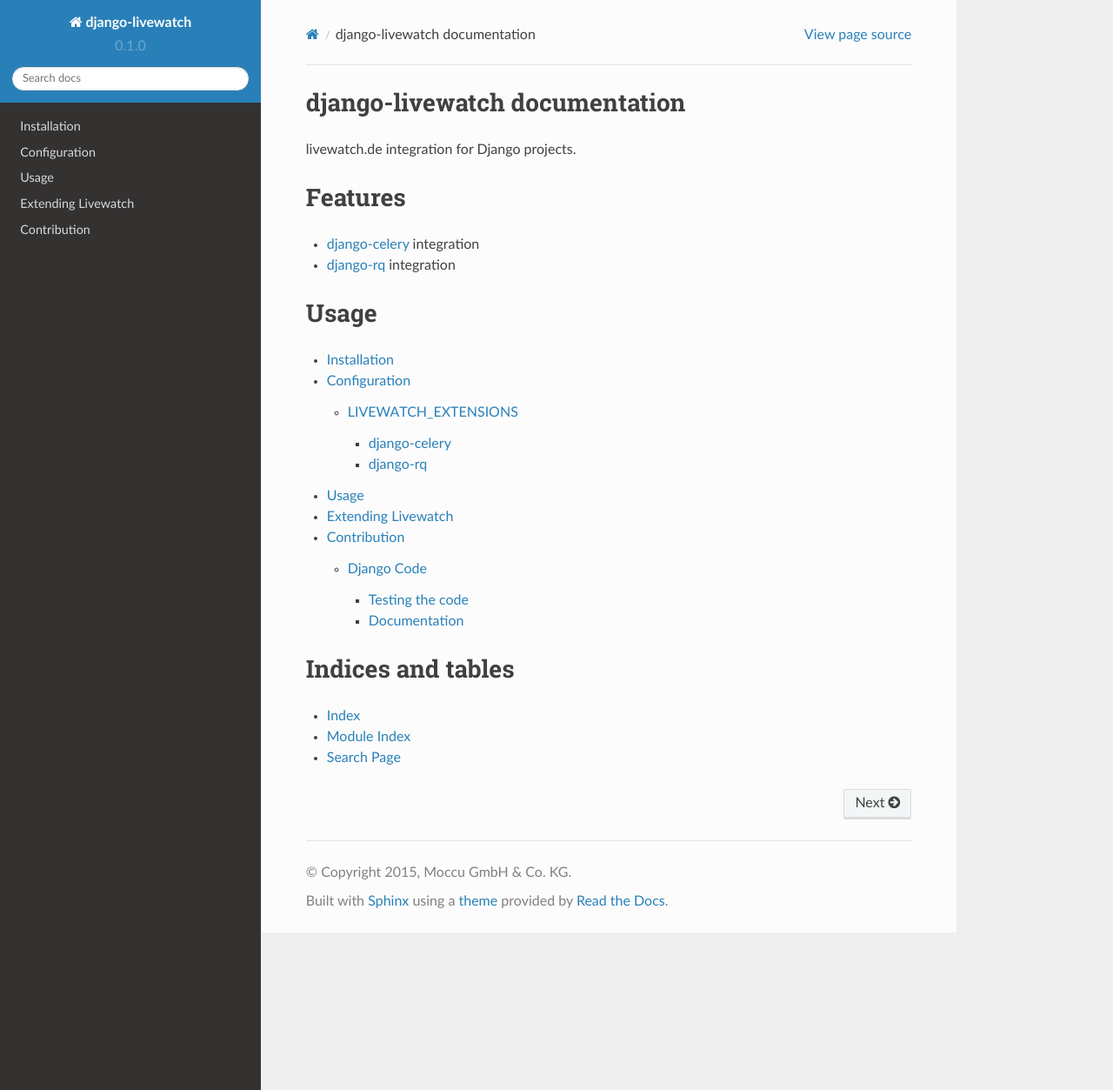
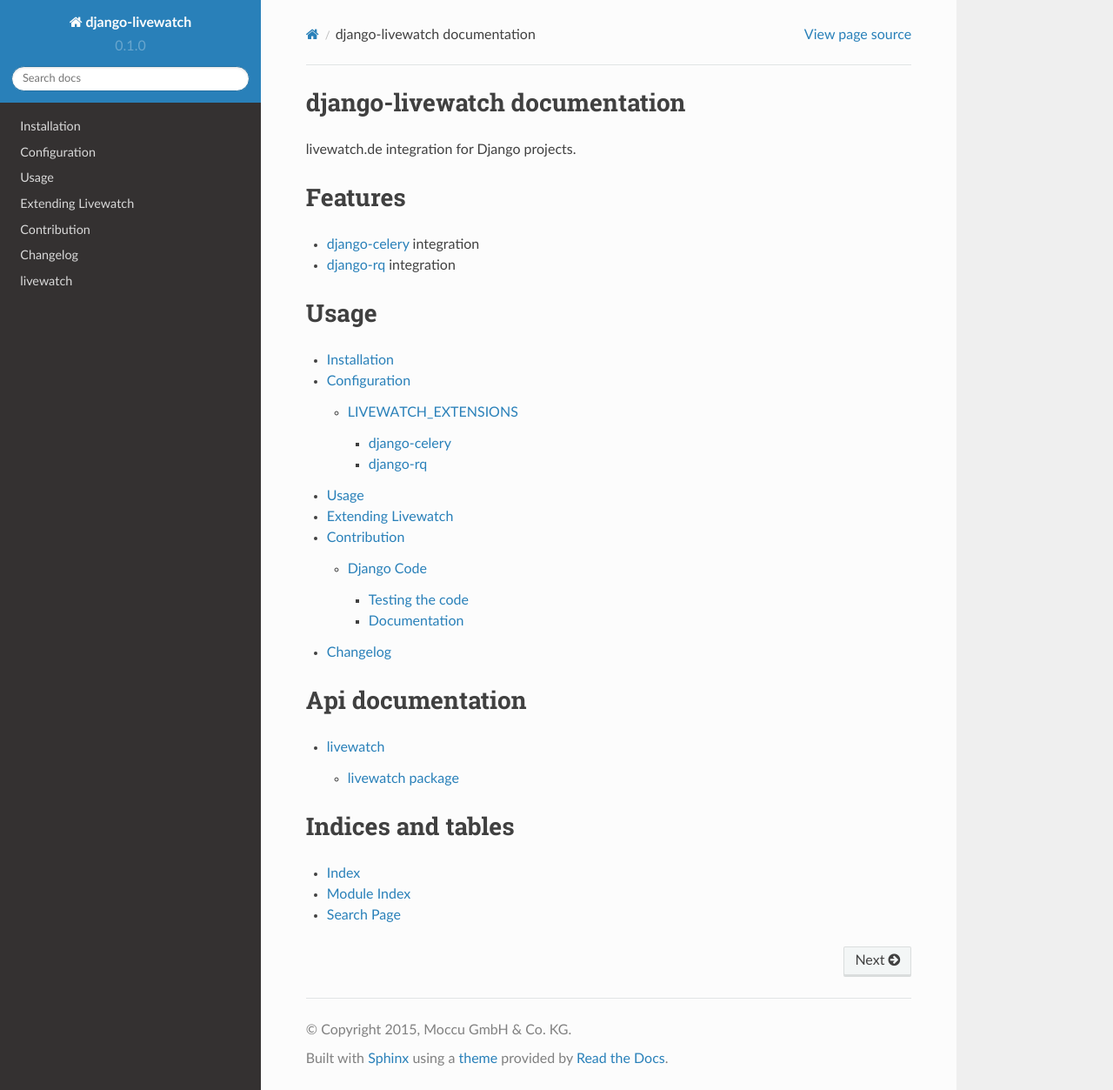
Before and after one commit to moccu/django-livewatch, a Sphinx documentation site: the page built from docs/source/index.rst, in a window 1280 px wide and 1253 px high. Shown: the whole window at 87% size. Built offline with Sphinx 7.4.7 and the Read the Docs theme 2.0.0, drawn with Linux system fonts in a browser that asks for light colours.

Commit message:
add modules and changelog to docs

```diff
--- a/CHANGELOG.rst
+++ b/CHANGELOG.rst
@@ -0,0 +1,2 @@
+Changelog
+=========
--- /dev/null
+++ b/docs/source/changelog.rst
@@ -0,0 +1 @@
+.. include:: ../../CHANGELOG.rst
--- a/docs/source/index.rst
+++ b/docs/source/index.rst
@@ -20,6 +20,15 @@
    usage
    extending_livewatch
    contribution
+   changelog
+
+Api documentation
+=================
+
+.. toctree::
+   :maxdepth: 2
+
+   modules/modules
 
 
 Indices and tables
```
